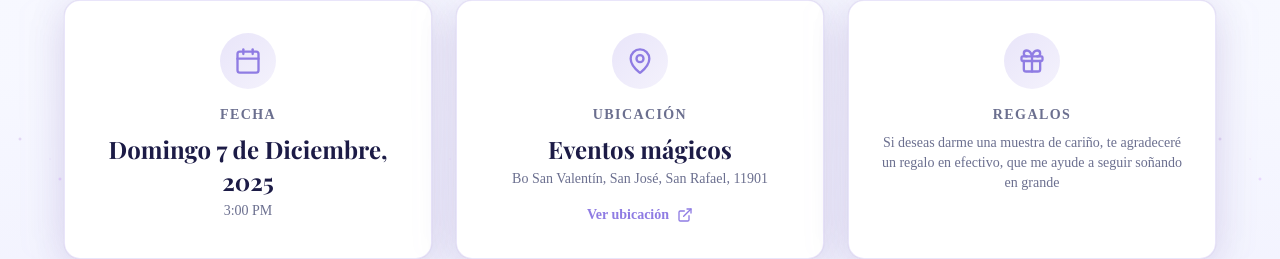
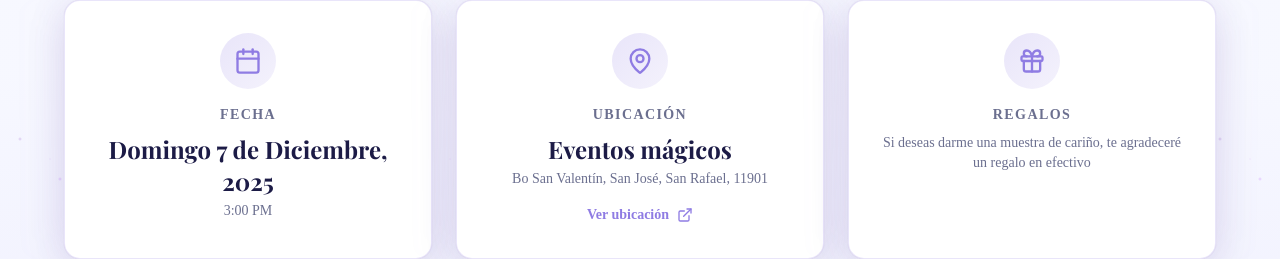
Before and after one commit to MarcoFallasU/sofi-guest-list, a Next.js app: page / in a window 1280 px wide. Shown: the part 1091-1350 px from the top of the page. Built offline with nearby package versions, Linux system fonts and the light colour scheme; no server answers; the database is empty; a web font is replaced by a local one.

Commit message:
FIX: text reworked

```diff
--- a/app/page.tsx
+++ b/app/page.tsx
@@ -185,7 +185,7 @@ export default function Home() {
       icon: Gift,
       label: "Regalos",
       value: "",
-      subtext: "Si deseas darme una muestra de cariño, te agradeceré un regalo en efectivo, que me ayude a seguir soñando en grande",
+      subtext: "Si deseas darme una muestra de cariño, te agradeceré un regalo en efectivo",
       link: "",
     },
   ]
```
